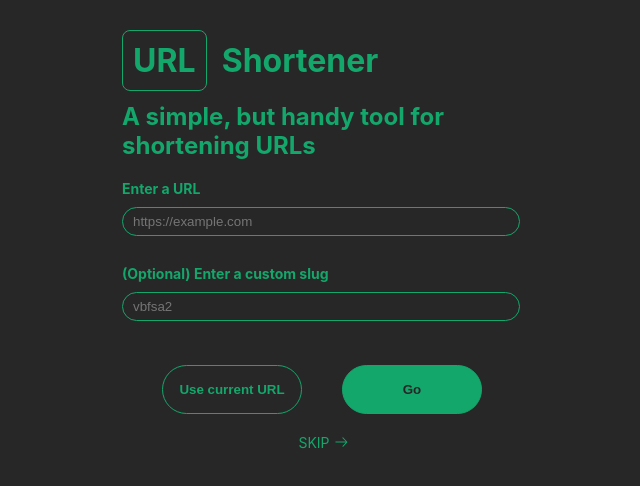
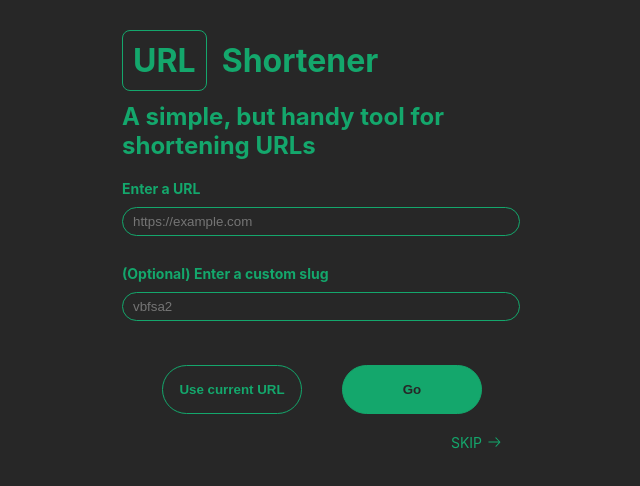
Before and after one commit to wwaterman12/url-shortener, a React (Create React App) app: page / in a window 1280 px wide. Shown: the top 486 px of the page, without its empty margins (318-958 px from the left). Built offline with nearby package versions, Linux system fonts and the light colour scheme; no server answers.

Commit message:
:lipstick: style tweak

```diff
--- a/src/components/navLink/NavLink.module.css
+++ b/src/components/navLink/NavLink.module.css
@@ -6,7 +6,7 @@
 
 .navLink.rightLink {
   margin: 20px;
-  justify-content: center;
+  justify-content: flex-end;
   align-items: center;
 }
 
```
